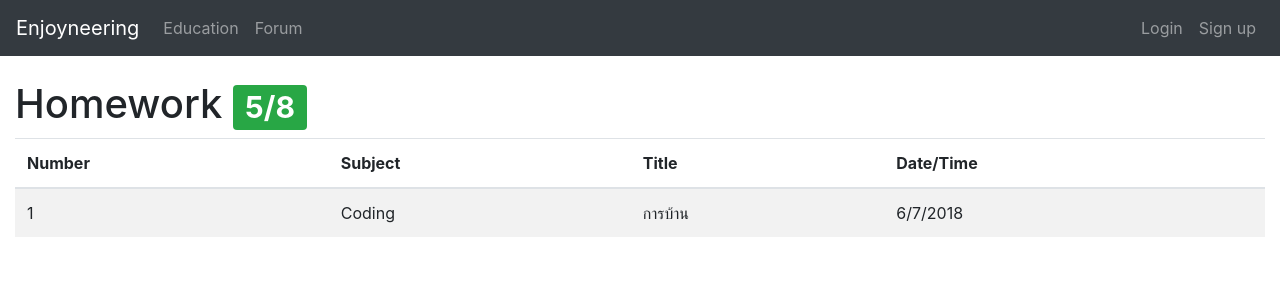
After one commit to jakapatb/Enjoyneering, a PHP site: page /homework.php in a window 1280 px wide. The commit adds this page. Shown: the top 300 px of the page. Run offline with PHP 8.4, Linux system fonts and the light colour scheme.

Commit message:
homework

```diff
--- /dev/null
+++ b/homework.php
@@ -0,0 +1,74 @@
+<!DOCTYPE html>
+<html lang="en">
+
+<head>
+    <meta charset="UTF-8">
+    <title>Homework</title>
+    <meta name="viewport" content="width=device-width, initial-scale=1">
+    <link rel="stylesheet" href="https://maxcdn.bootstrapcdn.com/bootstrap/4.1.0/css/bootstrap.min.css">
+    <script src="https://ajax.googleapis.com/ajax/libs/jquery/3.3.1/jquery.min.js"></script>
+    <script src="https://cdnjs.cloudflare.com/ajax/libs/popper.js/1.14.0/umd/popper.min.js"></script>
+    <script src="https://maxcdn.bootstrapcdn.com/bootstrap/4.1.0/js/bootstrap.min.js"></script>
+</head>
+
+<body>
+    <?php
+    include 'nav.php';
+    ?>
+        <div class="container-fluid">
+            <h1>Homework <span class="badge badge-success">5/8</span></h1>
+            <table class="table table-striped">
+                <thead>
+                    <tr>
+                        <th>Number</th>
+                        <th>Subject</th>
+                        <th>Title</th>
+                        <th>Date/Time</th>
+                    </tr>
+                </thead>
+                <tbody>
+                    <tr data-toggle="modal" data-target="#homework">
+                        <td>1</td>
+                        <td>Coding</td>
+                        <td>การบ้าน</td>
+                        <td>6/7/2018</td>
+                    </tr>
+                </tbody>
+
+
+
+            </table>
+
+            <div class="modal fade" id="homework" tabindex="-1" role="dialog" aria-labelledby="loginLabel" aria-hidden="true">
+                <div class="modal-dialog" role="document">
+                    <div class="modal-content">
+                        <div class="modal-header">
+                            <h1>Homework:Coding</h1>
+                        </div>
+                        <div class="modal-body">
+                            <p>information</p>
+                            <img class="img-fluid" src="img/forum.jpg">
+                        </div>
+                        <form action="config/action_homework.php">
+                            <div class="modal-footer">
+                                <div class="custom-file">
+                                    <input type="file" class="custom-file-input" id="homework_file">
+                                    <label class="custom-file-label" for="customFile">Send Homework</label>
+                                </div>
+                                <button type="submit" class="btn btn-primary">Submit
+                       </button>
+                            </div>
+                        </form>
+                    </div>
+
+
+                </div>
+
+            </div>
+
+
+
+        </div>
+</body>
+
+</html>
--- a/index.php
+++ b/index.php
@@ -9,7 +9,7 @@
     <script src="https://ajax.googleapis.com/ajax/libs/jquery/3.3.1/jquery.min.js"></script>
     <script src="https://cdnjs.cloudflare.com/ajax/libs/popper.js/1.14.0/umd/popper.min.js"></script>
     <script src="https://maxcdn.bootstrapcdn.com/bootstrap/4.1.0/js/bootstrap.min.js"></script>
-</head>
+
 
     <body>
         <?php
--- a/nav.php
+++ b/nav.php
@@ -35,7 +35,7 @@
 
             </div>
             <!--TODO : creat new php page for login -->
-            <form action="action_register.php">
+            <form action="config/action_register.php">
                 <div class="modal-body">
 
                     <div class="form-group">
@@ -70,7 +70,7 @@
 
             </div>
             <!--TODO : creat new php page for create account -->
-            <form action="action_register.php">
+            <form action="config/action_register.php">
                 <div class="modal-body">
 
                     <div class="form-group">
@@ -79,7 +79,9 @@
                     </div>
                     <div class="form-group">
                         <label for="usr">Email address:</label>
-                        <input type="text" class="form-control" id="email">
+                        <div class="input-group mb-3">
+                        <input type="text" class="form-control" placeholder="Your Email" id="email">
+                        <div class="input-group-append"><span class="input-group-text">@example.com</span></div></div>
                     </div>
                     <div class="form-group">
                         <label for="usr">Create password:</label>
```
Also changed, not shown: config/action_homework.php (added, +8 -0 lines), quiz.php (+18 -9 lines), footer.php (line endings or trailing spaces). Lines whose indentation alone changed are shown as unchanged.
